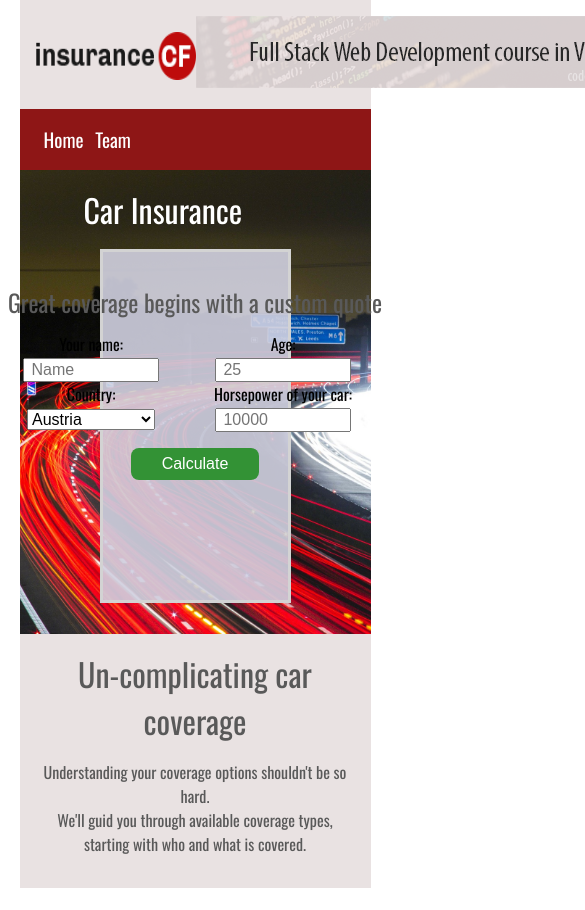
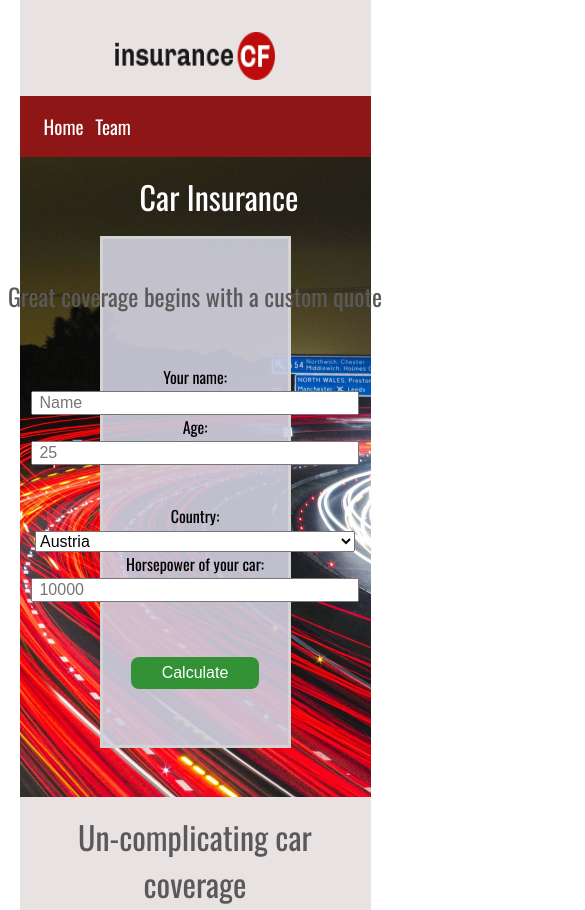
Before and after one commit to ChristinaRenieris/LMSCF-ChristinaRenieris-CodeReview-03, a plain HTML site: page index.html in a window 390 px wide. Shown: the top 910 px of the page, 585 px wide, since content can reach past the window. Drawn offline with nearby package versions, Linux system fonts and the light colour scheme; files whose address does not match are found by name.

Commit message:
MQ added

```diff
--- a/CSS/style.css
+++ b/CSS/style.css
@@ -1,12 +1,12 @@
-.Container {
-    margin-left: 5%;
-    margin-right: 5%;
-}
-
 body {
     font-family: 'Oswald', sans-serif;
     width: 100%;
     margin: 0;
+}
+
+.Container {
+    margin-left: 5%;
+    margin-right: 5%;
 }
 
 .Header {
@@ -61,7 +61,7 @@ a:hover {
 }
 
 .carInsurance {
-    /*img back, centered*/
+    /*background img, centered*/
     background-image: url("C:/Users/Chris/Desktop/LMSCF-ChristinaRenieris-CodeReview-03/IMG/traffic.jpg");
     background-position: center;
     background-size: cover;
@@ -216,3 +216,68 @@ a:hover {
     display: flex;
     justify-content: flex-end;
 }
+
+@media only screen and (max-width: 800px) {
+    .Container {
+        font-size: 1em;
+        display: flex;
+        flex-direction: column;
+    }
+    .hidbanner {
+        display: none;
+    }
+    .Header {
+        display: flex;
+        justify-content: center;
+    }
+    .carInsurance {
+        height: 40em;
+        display: flex;
+        flex-direction: column;
+        text-align: center;
+        padding: 0;
+    }
+    .insuranceCalculator {
+        padding-top: 0;
+    }
+    .wrap1 {
+        display: flex;
+        flex-direction: column;
+    }
+    .wrap2 {
+        display: flex;
+        flex-direction: column;
+    }
+    .col {
+        display: flex;
+        justify-content: space-evenly;
+    }
+    .input {
+        width: 100%;
+    }
+    .input>input,
+    .input>select {
+        width: 80%;
+    }
+    .col {
+        height: 100%;
+    }
+    .box {
+        width: 70%;
+        margin: 0;
+    }
+    .info {
+        display: flex;
+        flex-wrap: wrap;
+    }
+    .box {
+        margin-top: 1em;
+        box-shadow: 2px 2px lightgray;
+    }
+    .Logo2 {
+        display: none;
+    }
+    .footer {
+        height: 5em;
+    }
+}
--- a/index.html
+++ b/index.html
@@ -12,8 +12,8 @@
     <div class="Container">
         <div class="Top">
             <div class="Header">
-                <img class="Logo1" src="Img/logo.png" alt="Insurance Logo">
-                <div banner1><img src="Img/banner.png" alt="FSWD Banner ">
+                <img class="Logo1" src="IMG/logo.png" alt="Insurance Logo">
+                <div banner1><img class="hidbanner" src="IMG/banner.png" alt="FSWD Banner ">
                 </div>
             </div>
 
@@ -26,8 +26,8 @@
         </div>
 
         <div class="carInsurance">
+            <p class="cI">Car Insurance</p>
 
-            <p class="cI">Car Insurance</p>
             <div class="insuranceCalculator">
                 <div class="col">
                     <div class="great">
@@ -104,11 +104,11 @@
                     <li><a href="team.html">Team</a></li>
                 </ul>
             </div>
+
             <div class="logoright">
-                <div>
-                    <img class="Logo2" src="Img/logo-inv.png" alt="Insurance Logo">
-                </div>
+                <img class="Logo2" src="IMG/logo-inv.png" alt="Insurance Logo">
             </div>
+
             <div class="Credits">Christina - CodeFactory 2020</div>
         </div>
     </div>
```
